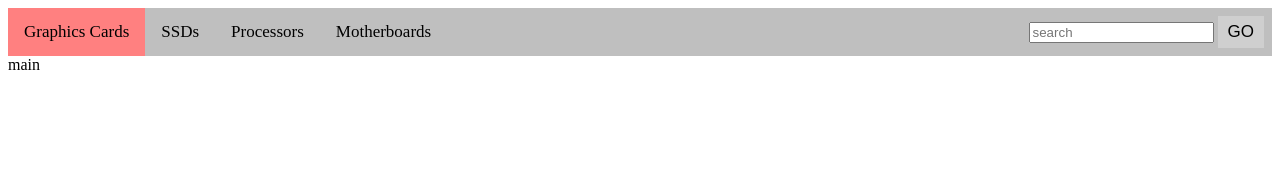
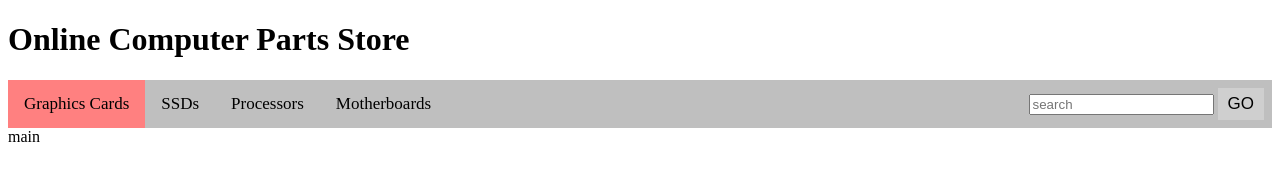
Before and after one commit to canick33/HTML_ATCS, a plain HTML site: page HTMLProject/public/main.html in a window 1280 px wide. Drawn offline with Linux system fonts and the light colour scheme.

Commit message:
Update main.html

```diff
--- a/HTMLProject/public/main.html
+++ b/HTMLProject/public/main.html
@@ -1,5 +1,6 @@
 <!DOCTYPE html>
 <html>
+	<h1>Online Computer Parts Store</h1>
 	<head>
 		<script id=products type=text/javascript src="products.js"></script>
 		<script>
```
